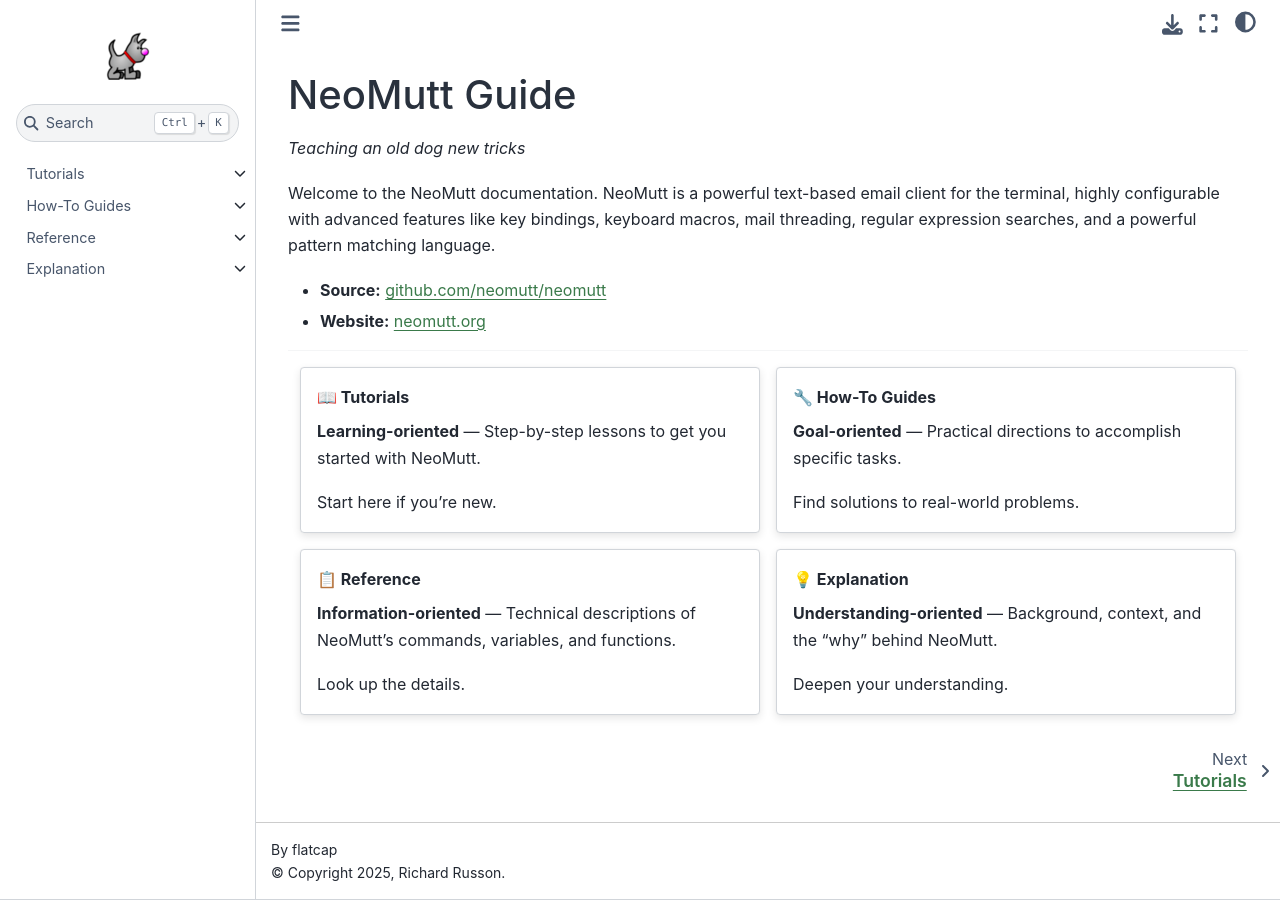
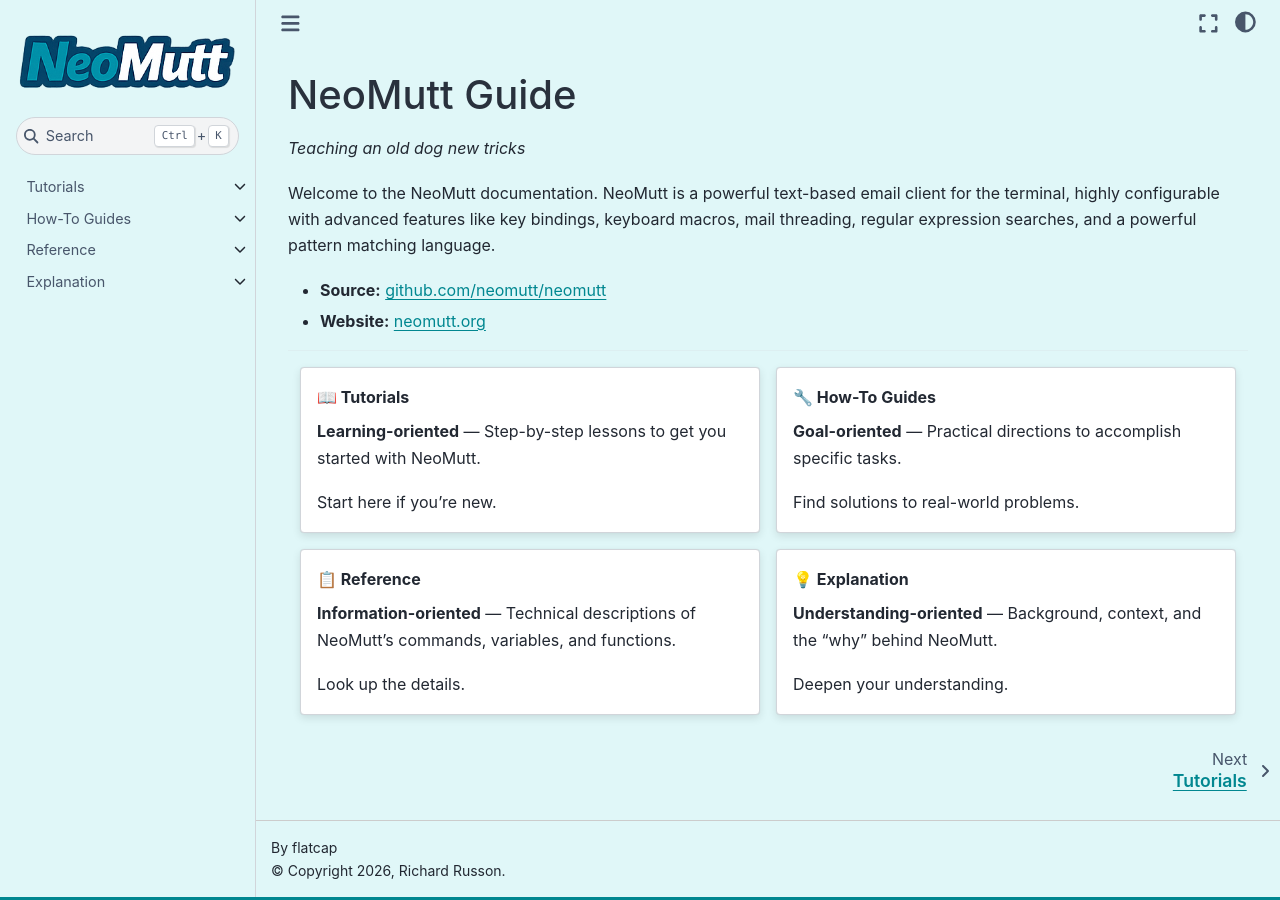
Before and after one commit to neomutt/docs, a Sphinx documentation site: the page built from docs/index.md, in a window 1280 px wide. Built offline with Sphinx 7.4.7 and the Sphinx Book theme 1.1.4, drawn with Linux system fonts in a browser that asks for light colours.

Commit message:
re-theme

```diff
--- a/docs/_static/custom.css
+++ b/docs/_static/custom.css
@@ -1,4 +1,9 @@
-/* Wider content panel */
+/* ═══════════════════════════════════════════════════════════════
+   NeoMutt — Custom Stylesheet
+   Palette: #005461  #018790  #00B7B5  #F4F4F4
+   ═══════════════════════════════════════════════════════════════ */
+
+/* ── Wider content panel ────────────────────────────────────── */
 .bd-article-container {
   max-width: 100% !important;
 }
@@ -11,57 +16,70 @@
   max-width: 100% !important;
 }
 
-/* Shrink the right (secondary) sidebar so the article gets more space */
 .bd-sidebar-secondary {
   max-width: 250px !important;
   min-width: 0 !important;
   flex: 0 0 250px !important;
 }
 
-/* Subtle green accent — light mode */
+/* ── Brand colours — light mode ─────────────────────────────── */
 html[data-theme=light] {
-  --pst-color-primary: #3a7a4a;
-  --pst-color-primary-highlight: #2e6239;
-  --pst-color-link: #3a7a4a;
-  --pst-color-link-hover: #2e6239;
+  --pst-color-primary: #005461;
+  --pst-color-primary-highlight: #018790;
+  --pst-color-link: #018790;
+  --pst-color-link-hover: #005461;
+  --pst-color-background: #e0f7f8;
 }
 
-/* Subtle green accent — dark mode */
+/* ── Brand colours — dark mode ──────────────────────────────── */
 html[data-theme=dark] {
-  --pst-color-primary: #5aac6a;
-  --pst-color-primary-highlight: #6dc07d;
-  --pst-color-link: #5aac6a;
-  --pst-color-link-hover: #6dc07d;
+  --pst-color-primary: #00B7B5;
+  --pst-color-primary-highlight: #018790;
+  --pst-color-link: #00B7B5;
+  --pst-color-link-hover: #018790;
+  --pst-color-background: #0d1e22;
 }
 
+.sd-card {
+  background: #fff;
+}
+
+/* ── Tables ─────────────────────────────────────────────────── */
 th {
   text-align: left;
-  background-color: #e8e8e8;
+  background-color: #005461;
+  color: #F4F4F4;
 }
 
 html[data-theme=dark] th {
-  background-color: #383838;
+  background-color: #018790;
+  color: #F4F4F4;
 }
 
 div.document table.docutils td {
-    padding: 0 0.5em 0 0.25em;
-    vertical-align: top;
+  padding: 0 0.5em 0 0.25em;
+  vertical-align: top;
 }
 
 div.document table.docutils th {
-    padding: 0 0.5em 0 0.25em;
-    vertical-align: top;
+  padding: 0 0.5em 0 0.25em;
+  vertical-align: top;
 }
 
-/* Terminal selection highlight — simulates a cursor bar in fake NeoMutt screenshots */
+/* ── Terminal highlight ─────────────────────────────────────── */
 html[data-theme=light] .highlight .hll {
-  background-color: #1d5276;
-  color: #f0f0f0;
+  background-color: #005461;
+  color: #F4F4F4;
   display: block;
 }
 
 html[data-theme=dark] .highlight .hll {
-  background-color: #2874a6;
-  color: #f0f0f0;
+  background-color: #018790;
+  color: #F4F4F4;
   display: block;
 }
+
+/* ── Footer accent ──────────────────────────────────────────── */
+.bd-footer {
+  border-top: 3px solid #018790 !important;
+}
--- a/docs/conf.py
+++ b/docs/conf.py
@@ -3,7 +3,7 @@
 # -- Project information
 
 project = 'NeoMutt'
-copyright = '2025, Richard Russon'
+copyright = '2026, Richard Russon'
 author = 'flatcap'
 
 release = '0.1'
@@ -27,12 +27,14 @@
 html_theme = 'sphinx_book_theme'
 html_static_path = ["_static"]
 html_css_files = ["custom.css"]
-html_logo = "_static/mutt-48x48.png"
+html_logo = "_static/logo.png"
+html_favicon = "_static/favicon.png"
 
 html_theme_options = {
     "max_navbar_depth": 2,
     "pygments_light_style": "gruvbox-light",
     "pygments_dark_style": "gruvbox-dark",
+    "use_download_button": False,
 }
 
 # -- Options for EPUB output
```
Also changed, not shown: docs/_static/favicon.png (added), docs/_static/logo.png (added).
